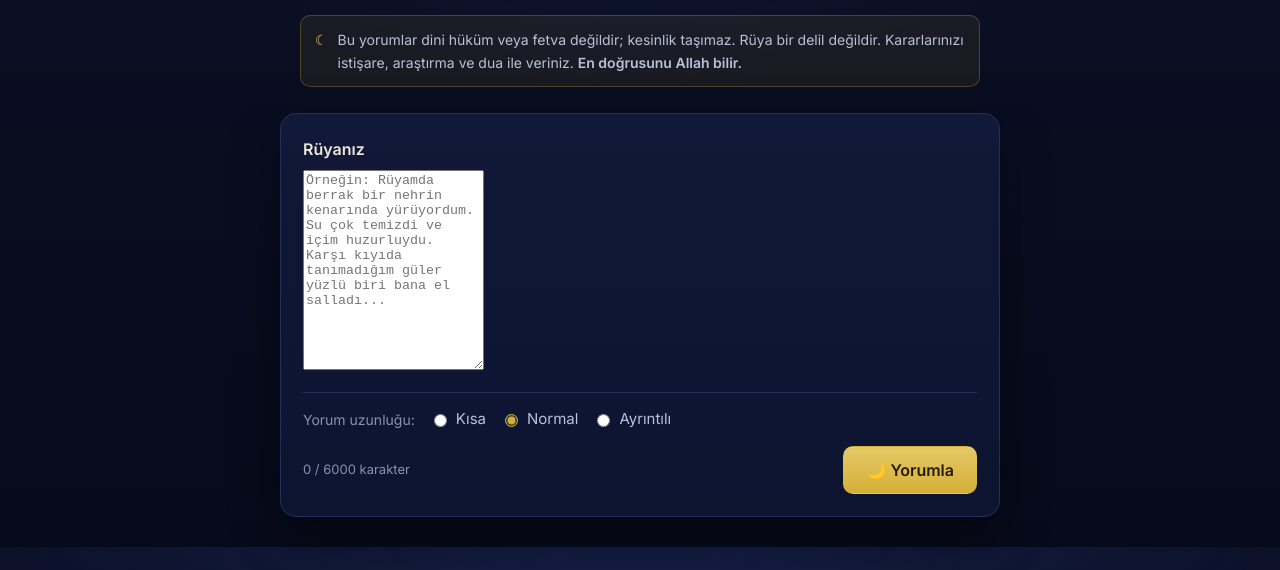
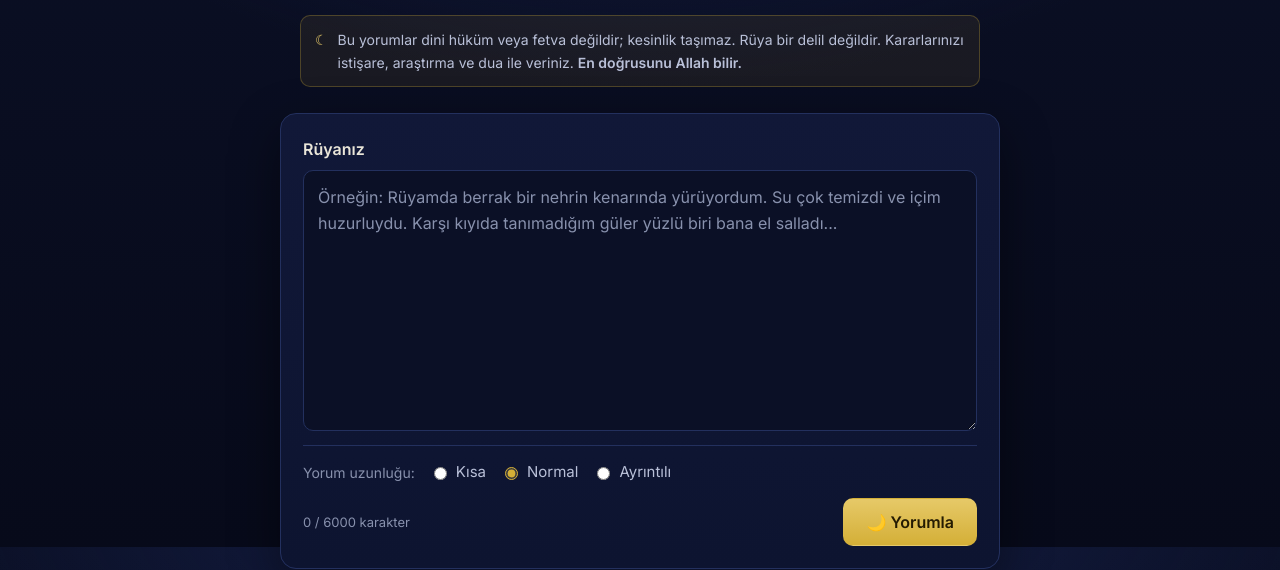
Before and after one commit to ertasmesut71/ruya-rehberi, a plain HTML site: page public/yorumla.html in a window 1280 px wide. Shown: the part 253-823 px from the top of the page. Drawn offline with nearby package versions, Linux system fonts and the light colour scheme.

Commit message:
Add files via upload

```diff
--- a/public/style.css
+++ b/public/style.css
@@ -217,4 +217,20 @@ main { padding: 40px 0 20px; }
 .btn.ok { border-color: var(--ok); color: var(--ok); }
 
 /* Textarea otomatik büyüme için */
-#ruya { overflow-y: auto; min-height: 200px; }
+/* Rüya yazım alanı: tam genişlik, rahat yükseklik (eski sürümdeki gibi) */
+#ruya {
+  width: 100%;
+  display: block;
+  min-height: 200px;
+  padding: 14px;
+  border-radius: 10px;
+  border: 1px solid var(--line);
+  background: var(--bg-2);
+  color: var(--ink);
+  font-family: var(--font-body);
+  font-size: 16px;
+  line-height: 1.6;
+  resize: vertical;
+  overflow-y: auto;
+}
+#ruya::placeholder { color: var(--ink-dim); }
```
